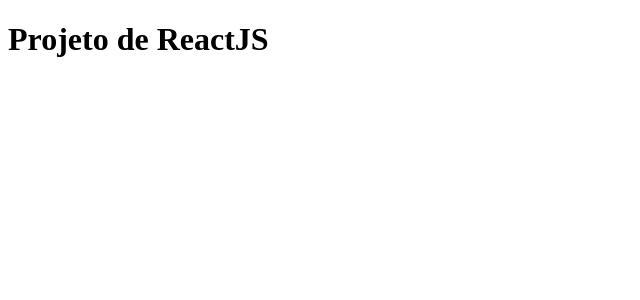
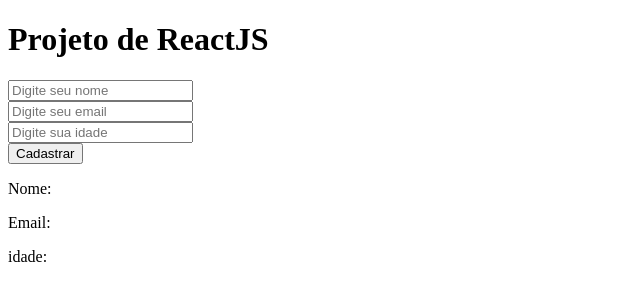
Before and after one commit to gabrielliz25/curso-sujeitoprogramador, a React (Vite) app in the folder reactJS/: page / in a window 1280 px wide. Shown: the top 300 px of the page, without its empty margins (0-640 px from the left). Built offline with nearby package versions, Linux system fonts and the light colour scheme.

Commit message:
formularios

```diff
--- a/reactJS/src/App.jsx
+++ b/reactJS/src/App.jsx
@@ -7,14 +7,15 @@
 // Renderização Condicional
 // import RenderConditional from "./components/RenderConditional";
 
-
+// Manipulando formulários
+import Forms from "./components/Forms";
 
 const App = () => {
     return (
         <>
             <h1>Projeto de ReactJS</h1>
 
-
+            <Forms />
         </>
     );
 };
--- /dev/null
+++ b/reactJS/src/components/Forms.jsx
@@ -0,0 +1,53 @@
+import { useState } from "react";
+
+const Forms = () => {
+    const [nome, setNome] = useState("");
+    const [email, setEmail] = useState("");
+    const [idade, setIdade] = useState("");
+
+    const handleSubmit = (event) => {
+        event.preventDefault();
+        alert("Cadastrado");
+        console.log({ nome, email, idade });
+    };
+
+    return (
+        <>
+            <form onSubmit={handleSubmit}>
+                <input
+                    value={nome}
+                    onChange={(evt) => setNome(evt.target.value)}
+                    type="text"
+                    placeholder="Digite seu nome"
+                    name="nome"
+                />
+                <br />
+                <input
+                    value={email}
+                    onChange={(evt) => setEmail(evt.target.value)}
+                    type="text"
+                    placeholder="Digite seu email"
+                    name="email"
+                />
+                <br />
+                <input
+                    value={idade}
+                    onChange={(evt) => setIdade(evt.target.value)}
+                    type="text"
+                    placeholder="Digite sua idade"
+                    name="idade"
+                />
+                <br />
+                <button type="submit">Cadastrar</button>
+            </form>
+
+            <div>
+                <p>Nome: {nome}</p>
+                <p>Email: {email}</p>
+                <p>idade: {idade}</p>
+            </div>
+        </>
+    );
+};
+
+export default Forms;
```
